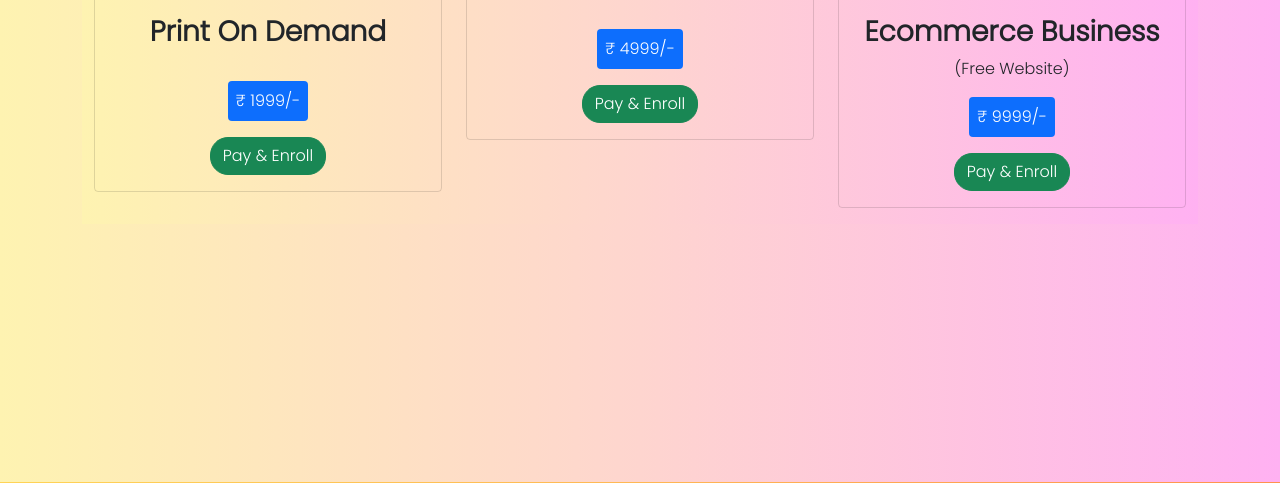
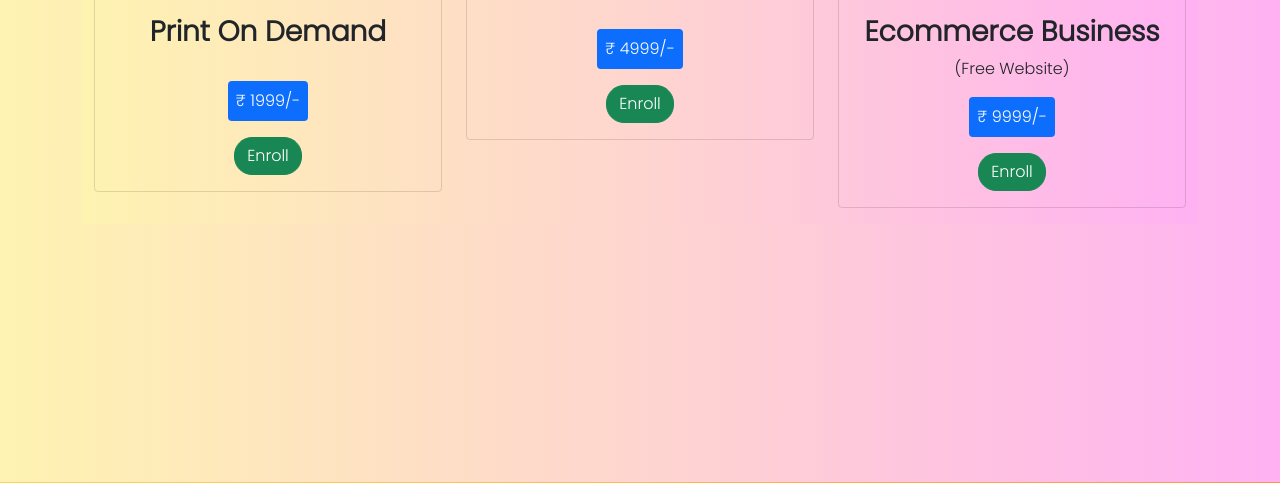
Before and after one commit to jayaprasad356/next_gen_course, a PHP site: page / in a window 1280 px wide. Shown: the part 1118-1601 px from the top of the page. Run offline with PHP 8.4, Linux system fonts and the light colour scheme.

Commit message:
index.php

```diff
--- a/index.php
+++ b/index.php
@@ -92,7 +92,7 @@
                         <h3 class="card-title" style="font-weight: bold;">Print On Demand</h3>
                         <br>
                         <p class="card-text bg-primary text-white p-2 rounded mx-auto" style="width: fit-content;">₹ 1999/-</p>
-                            <a href="#" class="btn btn-success" style="border-radius:18px;">Pay & Enroll</a>
+                            <a href="register.php"  class="btn btn-success" style="border-radius:18px;">Enroll</a>
                         </div>
                     </div>
                 </div>
@@ -103,7 +103,7 @@
                         <h3 class="card-title font-weight-bold" style="font-weight: bold;">Digital Marketing</h3>
                         <br>
                             <p class="card-text bg-primary text-white p-2 rounded mx-auto" style="width: fit-content;">₹ 4999/-</p>
-                            <a href="#" class="btn btn-success" style="border-radius:18px;">Pay & Enroll</a>
+                            <a href="register.php"  class="btn btn-success" style="border-radius:18px;">Enroll</a>
                         </div>
                     </div>
                 </div>
@@ -113,7 +113,7 @@
                         <div class="card-body">
                             <h3 class="card-title" style="font-weight: bold;">Ecommerce Business</h3><p>(Free Website)</p>
                             <p class="card-text bg-primary text-white p-2 rounded mx-auto" style="width: fit-content;">₹ 9999/-</p>
-                            <a href="#" class="btn btn-success" style="border-radius:18px;">Pay & Enroll</a>
+                            <a href="register.php"  class="btn btn-success" style="border-radius:18px;">Enroll</a>
                         </div>
                     </div>
                 </div>
```
